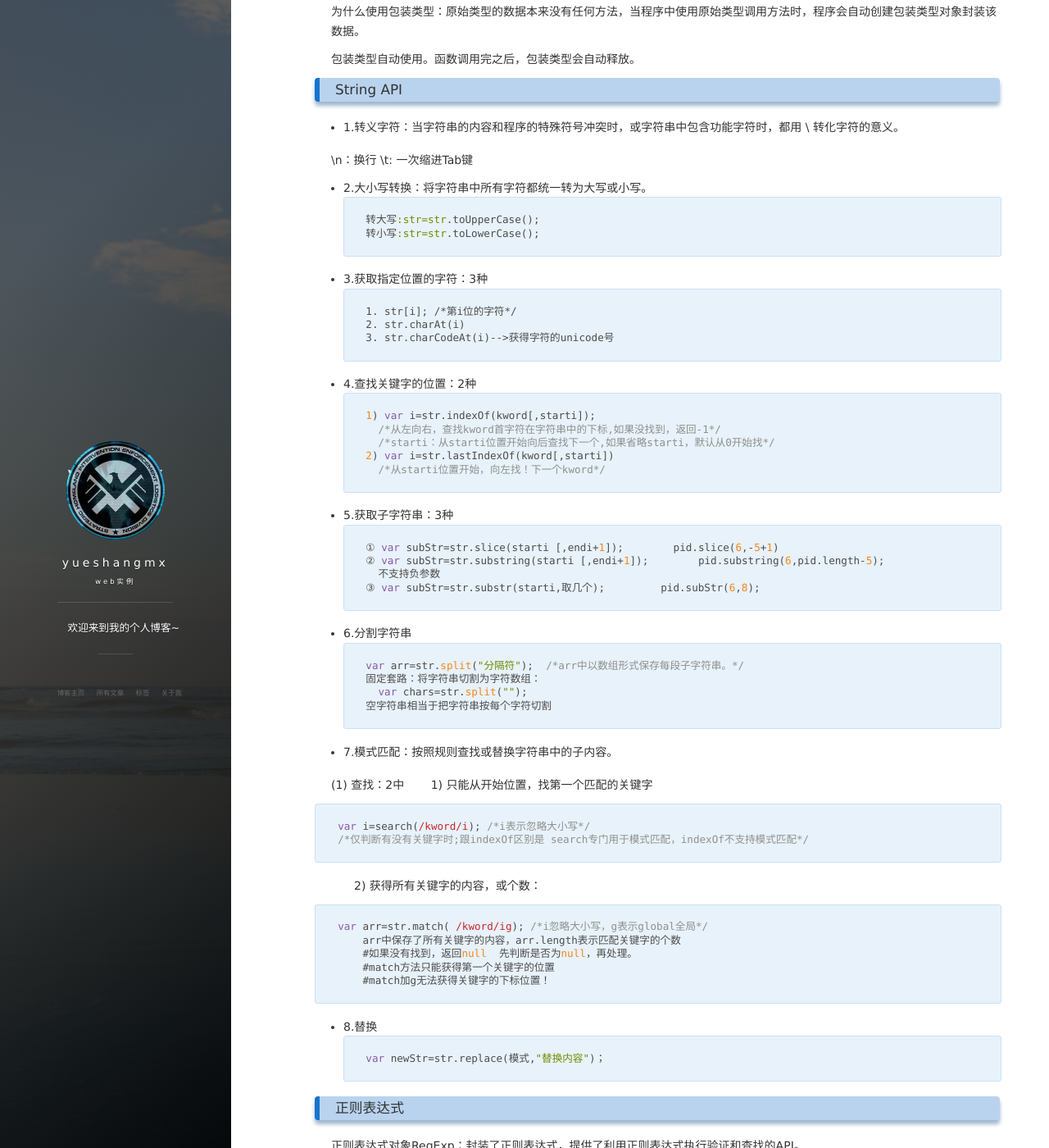
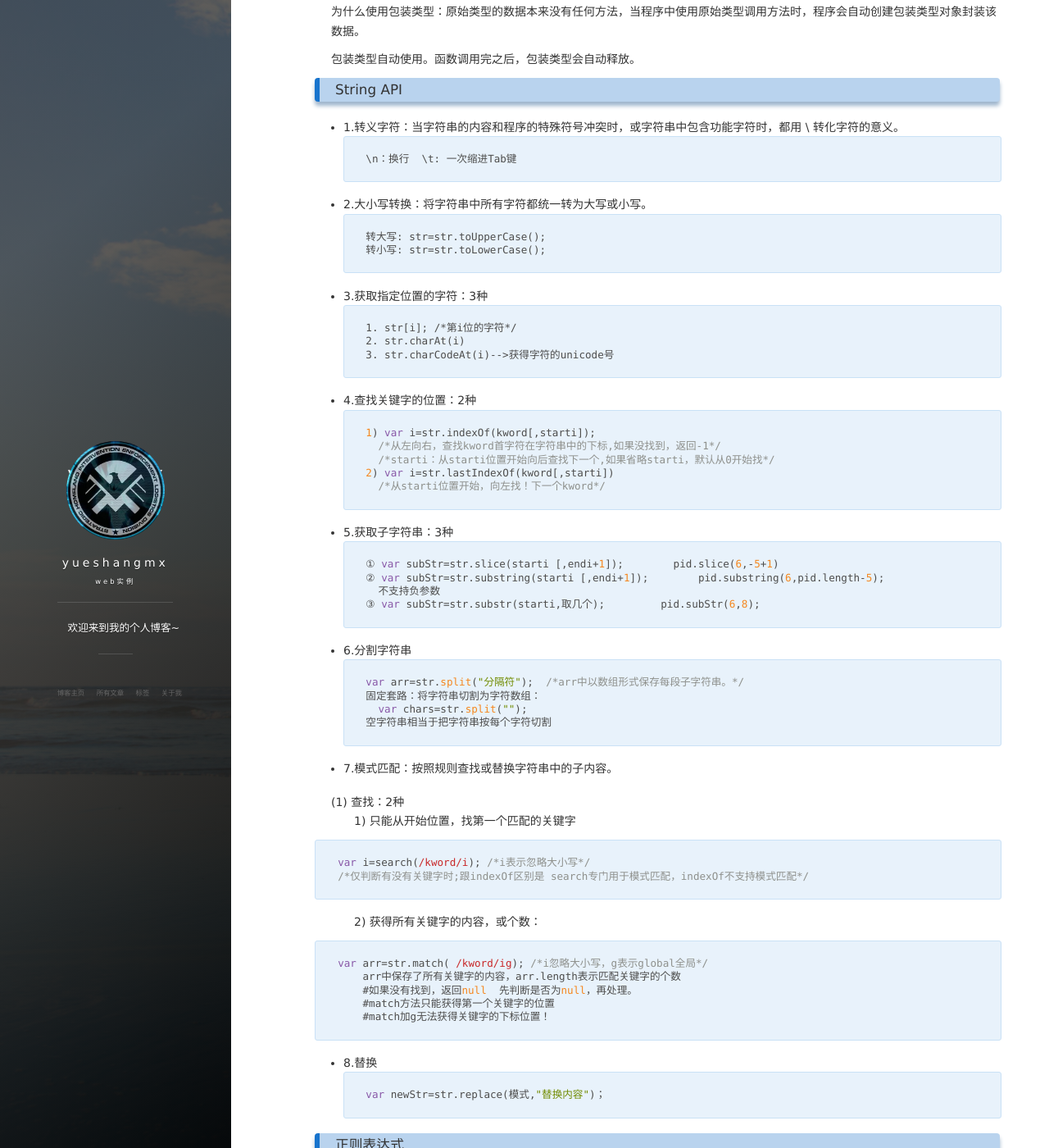
Before and after one commit to yueshangmx/yueshangmx.github.io, a Jekyll site: the page built from _posts/2017-08-25-JavaScrip字符串.md, in a window 1280 px wide and 1400 px high, scrolled down 422 px. Shown: the whole window at 82% size. Built offline with Jekyll 4.4.1, drawn with Linux system fonts in a browser that asks for light colours; nearby versions of some CDN libraries; comment, search, counter and statistics services are not loaded; some of the changed text lies outside the part shown.

Commit message:
update 2017-11-09

````diff
--- a/_posts/2017-08-25-JavaScrip字符串.md
+++ b/_posts/2017-08-25-JavaScrip字符串.md
@@ -27,13 +27,13 @@
 
 ### String API
 - 1.转义字符：当字符串的内容和程序的特殊符号冲突时，或字符串中包含功能字符时，都用 \ 转化字符的意义。
-
+```
 \n：换行  \t: 一次缩进Tab键
-
+```
 - 2.大小写转换：将字符串中所有字符都统一转为大写或小写。
 ```
-转大写:str=str.toUpperCase();
-转小写:str=str.toLowerCase();
+转大写: str=str.toUpperCase();
+转小写: str=str.toLowerCase();
 ```
 
 - 3.获取指定位置的字符：3种
@@ -70,7 +70,7 @@
 
 - 7.模式匹配：按照规则查找或替换字符串中的子内容。
 
-(1) 查找：2中
+(1) 查找：2种<br>
 　　1) 只能从开始位置，找第一个匹配的关键字
 ```
 var i=search(/kword/i); /*i表示忽略大小写*/
@@ -122,6 +122,7 @@
 ```
 
 - 量词：规定一个字符集出现的次数
+
 1.明确数量
 ```
 {min,max}	最少min到最多max
@@ -141,6 +142,7 @@
 `(\+86|0086)?\s*1[34578]\d{9}`
 
 >* RegExp对象的方法
+
 1.格式验证
 ```
 var bool=reg.test(str);	/*验证str格式是符合reg的要求,返回的是Boolean值*/
@@ -149,8 +151,7 @@
     $: 表示以xxx结尾。
 ```
 比如：密码强度要求：8位密码，只能是字母、数字组合，至少一位大写字母，一位小写字母<br>
-`(?![a-z0-9]*$)(?![A-Za-z]*$)[a-zA-Z0-9]{8}`
-
+`(?![a-z0-9]*$)(?![A-Za-z]*$)[a-zA-Z0-9]{8}`<br>
 2.查找API
 ```
 var arr=reg.exec(str);  /*在str中查找所有符合reg规定的关键字，要加g*/
````
